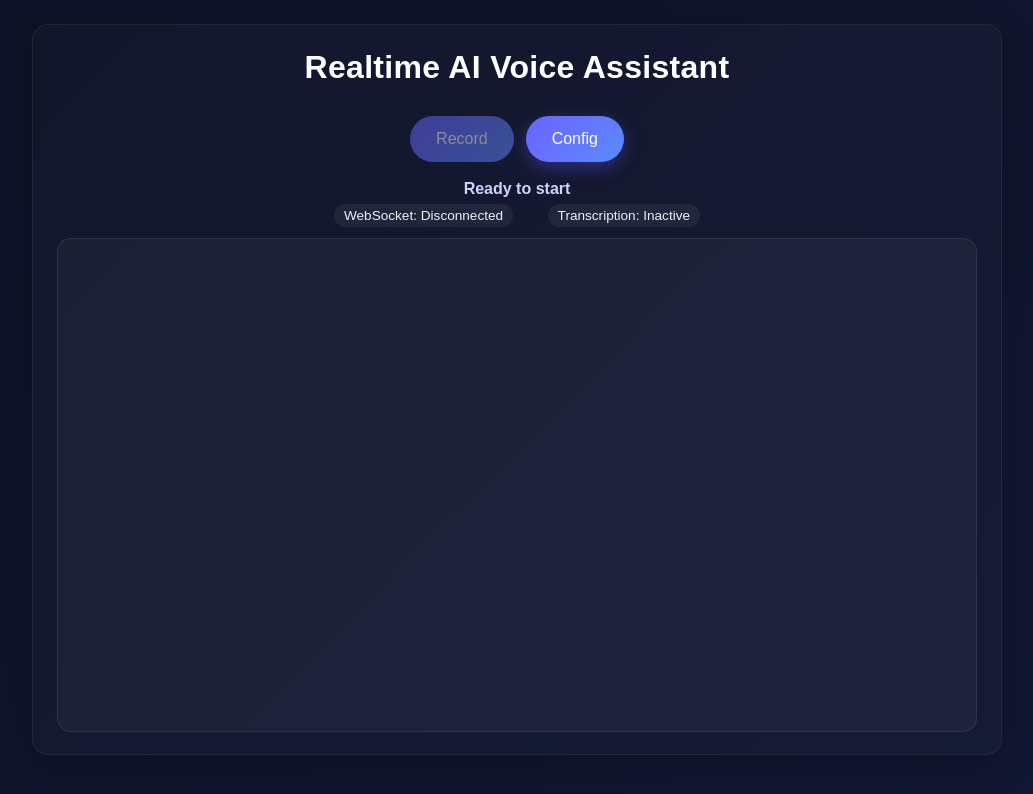
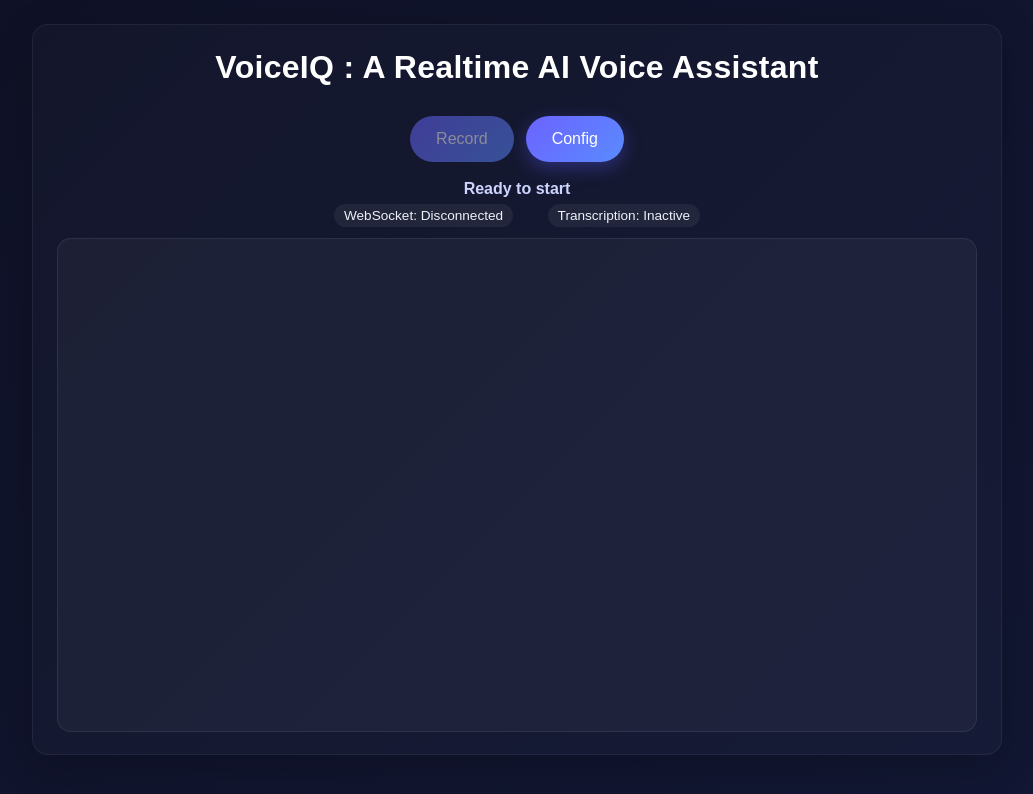
Before and after one commit to theritikyadav11/AI_Voice_Agent, a plain HTML site: page static/index.html in a window 1280 px wide. Shown: the whole page, without its empty margins (123-1156 px from the left). Drawn offline with Linux system fonts and the light colour scheme.

Commit message:
Update index.html

```diff
--- a/static/index.html
+++ b/static/index.html
@@ -7,7 +7,7 @@
   </head>
   <body>
     <div class="app-container">
-      <h1>Realtime AI Voice Assistant</h1>
+      <h1>VoiceIQ : A Realtime AI Voice Assistant</h1>
 
       <div class="controls">
         <button id="recordBtn" class="record-btn">
```
